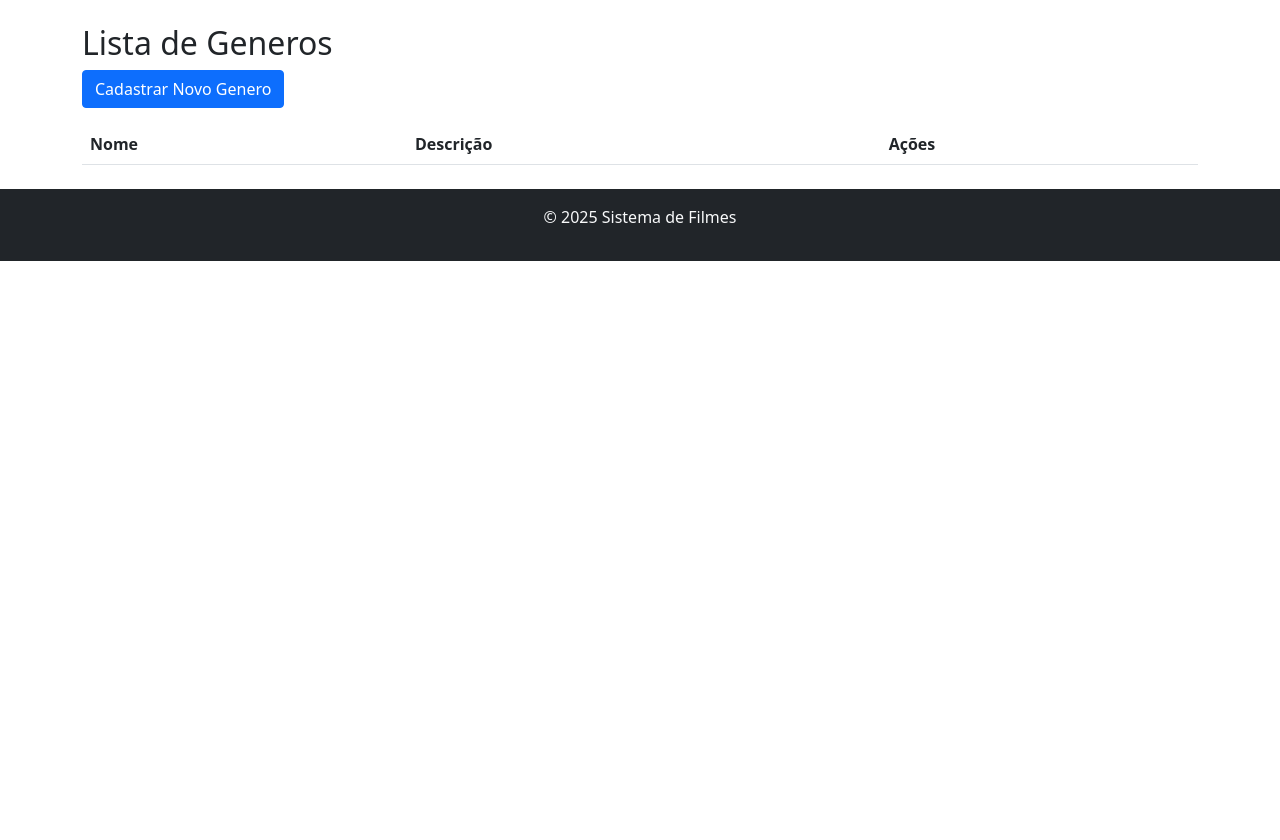
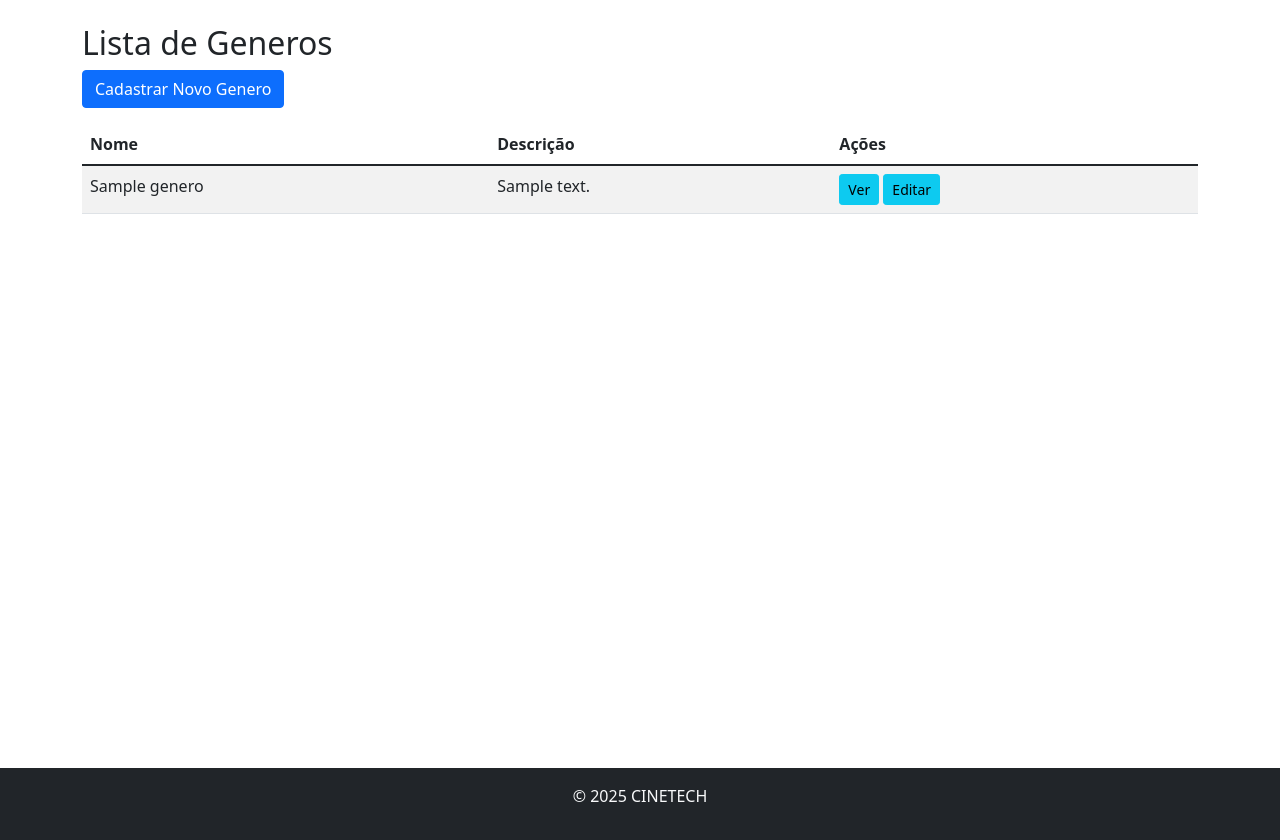
Before and after one commit to Dnnicolini/cinetech, a PHP site: page /generos in a window 1280 px wide. Shown: the part 57-897 px from the top of the page. Before the commit the page ends 318 px from the top, so only its background shows below. Run offline with PHP 8.4, Linux system fonts and the light colour scheme; tables that the repository leaves empty or names only in its code hold one stand-in row (values such as "Sample post"); data that the repository does not hold is empty; some libraries are stand-ins or nearby versions.

Commit message:
fix gender errors

```diff
--- a/app/controllers/GeneroController.php
+++ b/app/controllers/GeneroController.php
@@ -7,7 +7,7 @@ use app\models\Genero;
 class GeneroController {
     public function index() {
         $GeneroModel = new Genero();
-        $Generos = $GeneroModel->listar();
+        $generos = $GeneroModel->listar();
         include "../app/views/generos/index.php";
     }
 
@@ -27,13 +27,13 @@ class GeneroController {
 
     public function show($id) {
         $GeneroModel = new Genero();
-        $Genero = $GeneroModel->buscarPorId($id);
+        $genero = $GeneroModel->buscarPorId($id);
         include "../app/views/generos/show.php";
     }
 
     public function edit($id) {
         $GeneroModel = new Genero();
-        $Genero = $GeneroModel->buscarPorId($id);
+        $genero = $GeneroModel->buscarPorId($id);
         include "../app/views/generos/edit.php";
     }
 
--- a/app/models/Genero.php
+++ b/app/models/Genero.php
@@ -13,7 +13,7 @@ class Genero {
     }
 
     public function cadastrar($nome, $descricao) {
-        $sql = "INSERT INTO generos (nome, descricao) VALUES (?, ?,?, ?, ?, ?, ?)";
+        $sql = "INSERT INTO generos (nome, descricao) VALUES (?, ?)";
         $stmt = $this->db->prepare($sql);
         $stmt->execute([$nome, $descricao]);
         $filme_id = $this->db->lastInsertId();
--- a/app/views/generos/create.php
+++ b/app/views/generos/create.php
@@ -1,7 +1,7 @@
 <?php require_once '../app/views/includes/header.php'; ?>
 
 <div class="container mt-4">
-    <h2>Cadastrar Novo Genêro</h2>
+    <h2>Cadastrar Novo Gênero</h2>
     <form action="/generos/store" method="POST" enctype="multipart/form-data">
         <div class="mb-3">
             <label for="nome" class="form-label">Nome</label>
--- a/app/views/generos/index.php
+++ b/app/views/generos/index.php
@@ -13,13 +13,13 @@
             </tr>
         </thead>
         <tbody>
-            <?php foreach ($filmes as $filme): ?>
+            <?php foreach ($generos as $genero): ?>
                 <tr>
-                    <td><?= htmlspecialchars($filme['nome']); ?></td>
-                    <td><?= htmlspecialchars($filme['descricao']); ?></td>
+                    <td><?= htmlspecialchars($genero['nome']); ?></td>
+                    <td><?= htmlspecialchars($genero['descricao']); ?></td>
                     <td>
-                        <a href="/generos/show/<?= $filme['id']; ?>" class="btn btn-info btn-sm">Ver</a>
-                        <a href="/generos/edit/<?= $filme['id']; ?>" class="btn btn-info btn-sm">Editar</a>
+                        <a href="/generos/show/<?= $genero['id']; ?>" class="btn btn-info btn-sm">Ver</a>
+                        <a href="/generos/edit/<?= $genero['id']; ?>" class="btn btn-info btn-sm">Editar</a>
                     </td>
                 </tr>
             <?php endforeach; ?>
--- a/app/views/includes/footer.php
+++ b/app/views/includes/footer.php
@@ -1,7 +1,7 @@
-
+</div>
 
 <footer class="bg-dark text-light text-center py-3 mt-4">
-    <p>&copy; <?= date('Y'); ?> Sistema de Filmes</p>
+    <p>&copy; <?= date('Y'); ?> CINETECH</p>
 </footer>
 <script src="https://cdn.jsdelivr.net/npm/@popperjs/core@2.11.6/dist/umd/popper.min.js"></script>
 <script src="https://cdn.jsdelivr.net/npm/bootstrap@5.1.3/dist/js/bootstrap.min.js"></script>
@@ -11,4 +11,5 @@
 <script src="/public/js/index.js"></script>
 
 </body>
+
 </html>
--- a/app/views/includes/header.php
+++ b/app/views/includes/header.php
@@ -6,8 +6,8 @@
     <title>CINETECH</title>
     <link href="https://cdn.jsdelivr.net/npm/bootstrap@5.1.3/dist/css/bootstrap.min.css" rel="stylesheet">
     <link rel="stylesheet" href="https://cdn.jsdelivr.net/npm/select2@4.1.0-rc.0/dist/css/select2.min.css" />
-<link rel="stylesheet" href="https://cdn.jsdelivr.net/npm/select2-bootstrap-5-theme@1.3.0/dist/select2-bootstrap-5-theme.min.css" />
-
+    <link rel="stylesheet" href="https://cdn.jsdelivr.net/npm/select2-bootstrap-5-theme@1.3.0/dist/select2-bootstrap-5-theme.min.css" />
+    <link rel="stylesheet" href="/public/css/main.css">
 <body>
 <nav class="navbar navbar-expand-lg bg-dark border-bottom border-body">
   <div class="container-fluid">
@@ -18,13 +18,14 @@
     <div class="collapse navbar-collapse" id="navbarNav">
       <ul class="navbar-nav">
         <li class="nav-item">
-          <a class="nav-link active" aria-current="page" href="#">Filmes</a>
+          <a class="nav-link active" aria-current="page" href="/filmes">Filmes</a>
         </li>
         <li class="nav-item">
-          <a class="nav-link" href="#">Gêneros</a>
+          <a class="nav-link" href="/generos">Gêneros</a>
         </li>
 
       </ul>
     </div>
   </div>
 </nav>
+<div class="body">
--- a/public/css/main.css
+++ b/public/css/main.css
@@ -0,0 +1,3 @@
+.body{
+    min-height: 90vh;
+}
```
Also changed, not shown: app/views/generos/edit.php (+5 -5 lines), app/views/generos/show.php (+3 -11 lines).
